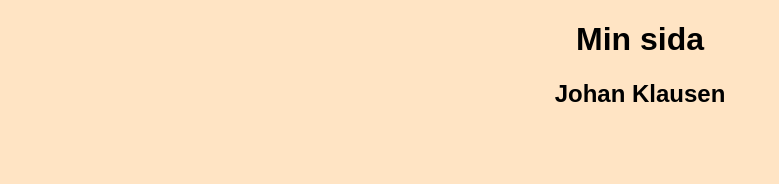
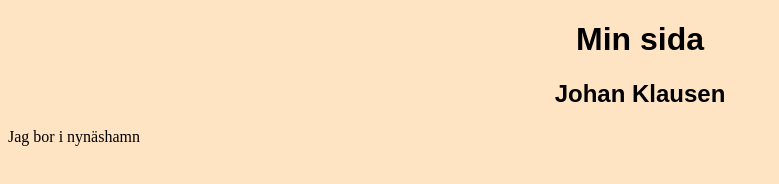
Before and after one commit to JohanK01/U210923U2, a plain HTML site: page index.html in a window 1280 px wide. Shown: the whole page, without its empty margins (0-779 px from the left). Drawn offline with Linux system fonts and the light colour scheme.

Commit message:
testing netlify

```diff
--- a/index.html
+++ b/index.html
@@ -6,7 +6,7 @@
 <body>
     <h1>Min sida</h1>
     <h2>Johan Klausen</h2>
-
+    <p>Jag bor i nynäshamn</p>
 
 </body>
 <style>
```
